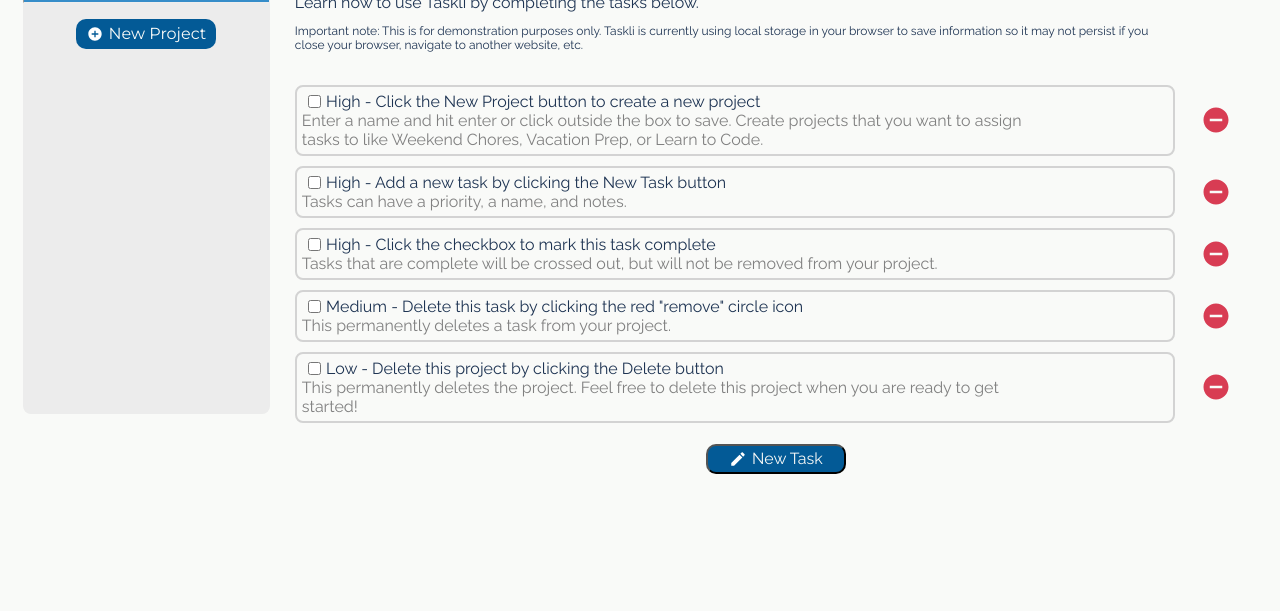
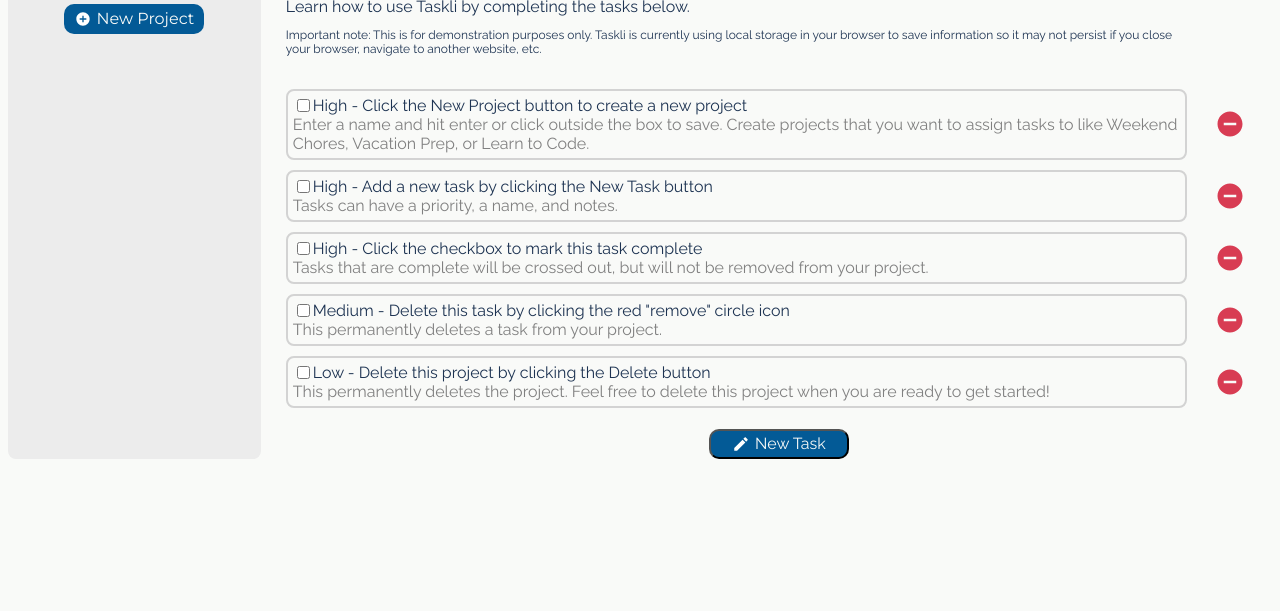
Before and after one commit to HeyImMatt/taskli, a plain HTML site: page index.html in a window 1280 px wide. Shown: the part 189-800 px from the top of the page. Drawn offline with Linux system fonts and the light colour scheme.

Commit message:
More styling updates

```diff
--- a/scripts/projects.js
+++ b/scripts/projects.js
@@ -17,7 +17,7 @@ function setDefaultProject() {
   if (projects === null) {
     let defaultProject = new Project(
       'Getting Started',
-      `Welcome to Taskli!<br>
+      `Welcome to Taskli!<br><br>
       Learn how to use Taskli by completing the tasks below.
       <p>Important note: This is for demonstration purposes only. Taskli is currently using local storage in your browser to save information so it may not persist if you close your browser, navigate to another website, etc.</p>`,
     );
--- a/styles/main.css
+++ b/styles/main.css
@@ -21,7 +21,6 @@ button {
 }
 
 body {
-  padding: 15px;
   color: var(--font-color);
   background-color: var(--bg-color);
 }
@@ -55,7 +54,7 @@ h2 {
   display: flex;
   flex-direction: column;
   min-width: 20%;
-  height: 500px;
+  min-height: 100%;
   background-color: #ececec;
   color: var(--font-color);
   font-family: 'Montserrat', sans-serif;
@@ -213,12 +212,11 @@ ul {
 .task label {
   display: inline-flex;
   order: 2;
-  width: 85%;
+  width: 95%
 }
 
 .task input[type='checkbox'] {
   display: inline-flex;
-  width: 2%;
   order: 1;
 }
 
@@ -226,7 +224,7 @@ ul {
   color: gray;
   display: inline-flex;
   order: 3;
-  width: 85%;
+  width: 100%;
 }
 
 .deleteTaskBtn {
```
